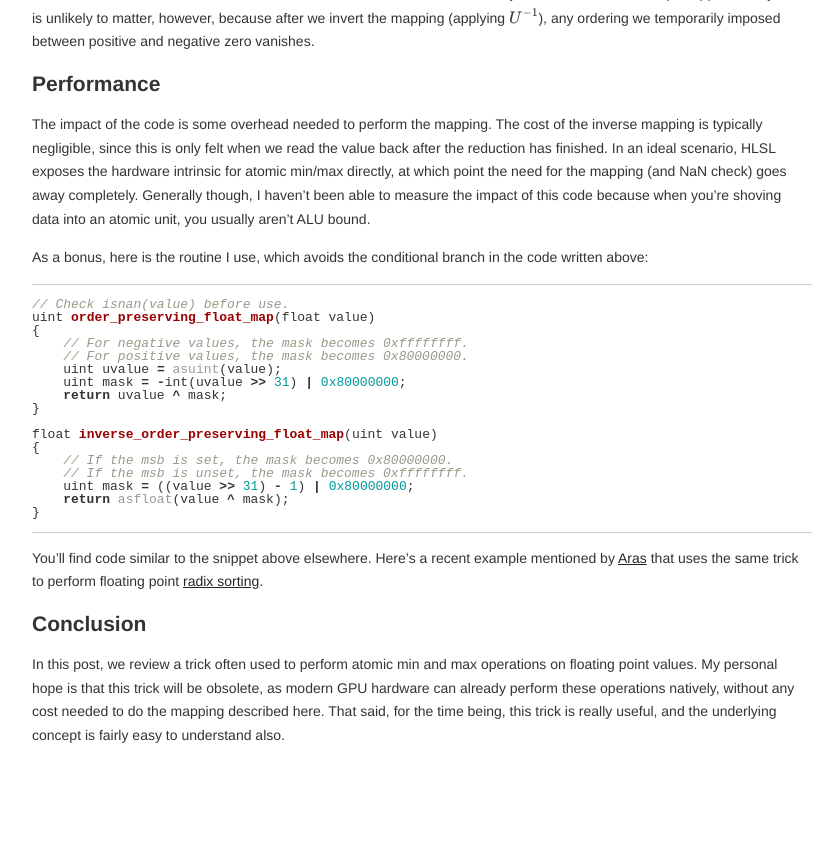
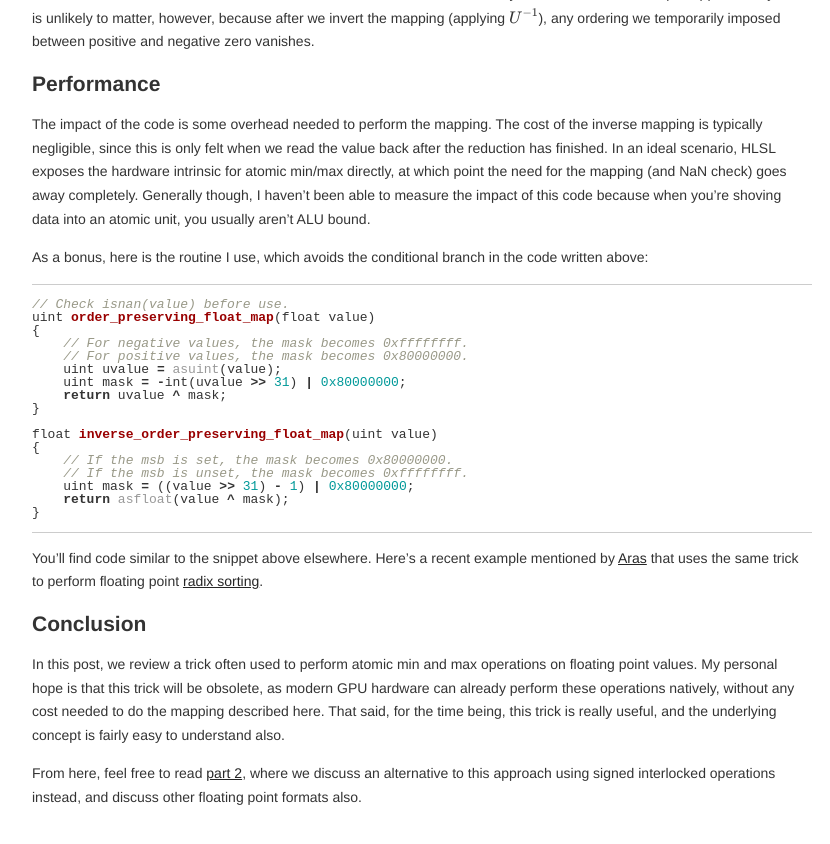
Before and after one commit to jeremyong/jeremyong.github.com, a Jekyll site: the page built from _posts/2023-09-05-f32-interlocked-min-max-hlsl.markdown, in a window 1280 px wide and 900 px high, scrolled down 4531 px. Shown: the top 844 px of the window, without its empty margins (218-1048 px from the left). Built offline with Jekyll 4.4.1, drawn with Linux system fonts in a browser that asks for light colours; nearby versions of some CDN libraries.

Commit message:
Add part2 interlocked link to part 1

```diff
--- a/_posts/2023-09-05-f32-interlocked-min-max-hlsl.markdown
+++ b/_posts/2023-09-05-f32-interlocked-min-max-hlsl.markdown
@@ -292,3 +292,7 @@ In this post, we review a trick often used to perform atomic min and max operati
 My personal hope is that this trick will be obsolete, as modern GPU hardware can already perform these operations
 natively, without any cost needed to do the mapping described here. That said, for the time being, this
 trick is really useful, and the underlying concept is fairly easy to understand also.
+
+From here, feel free to read [part 2](/graphics/2023/09/05/f32-interlocked-min-max-hlsl/), where we discuss
+an alternative to this approach using signed interlocked operations instead, and discuss other floating point
+formats also.
```
